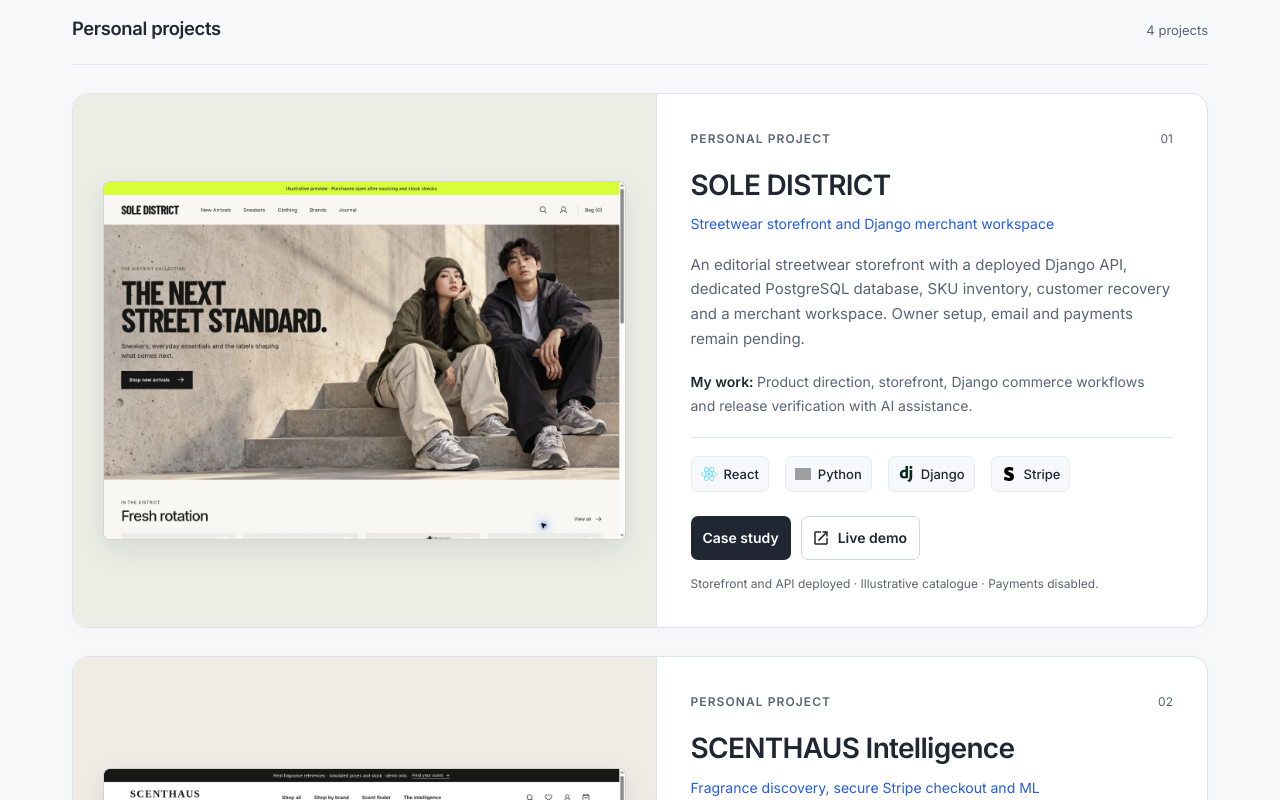
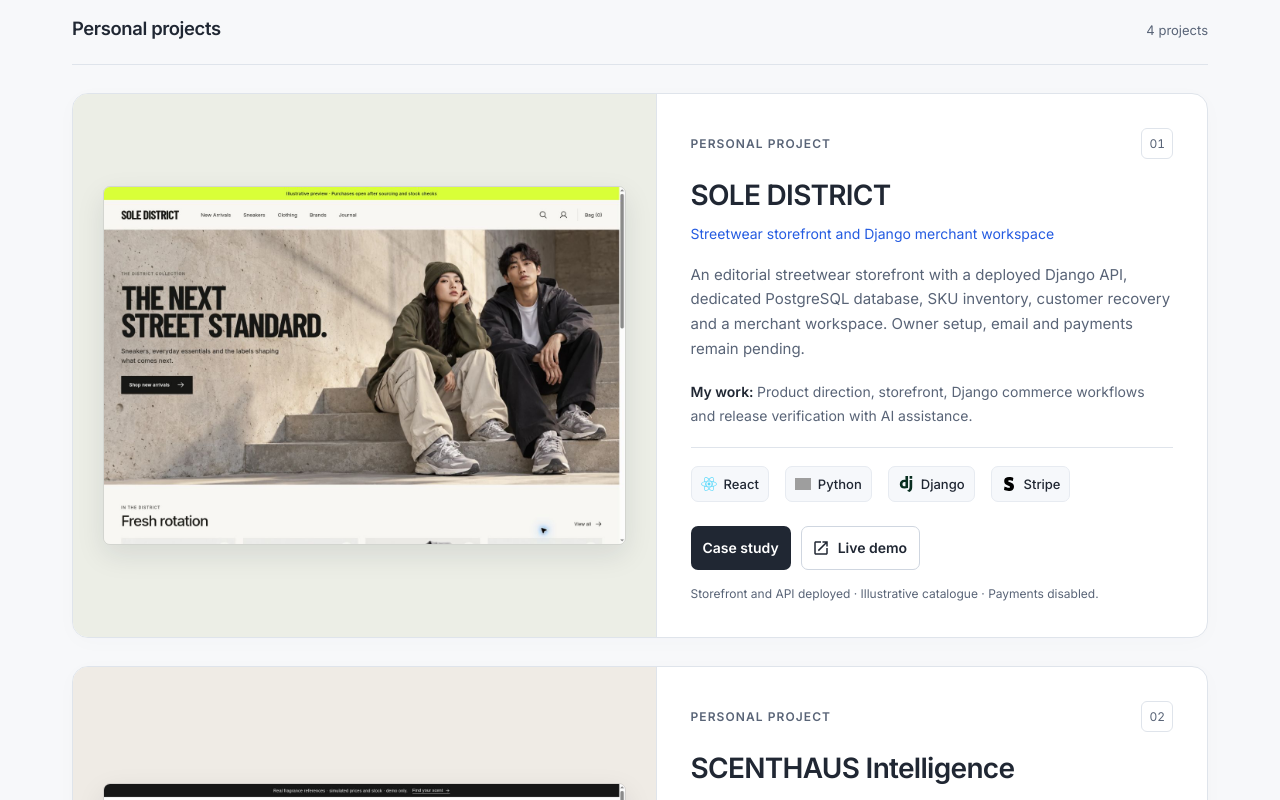
Before and after one commit to TeddyQyuon/TeddyQyuonPortfolio, a React (Vite) app: page / in a window 1280 px wide. Shown: the part 1140-1940 px from the top of the page. Built offline with nearby package versions, Linux system fonts and the light colour scheme; grey boxes are pictures that could not be loaded.

Commit message:
Improve project-card navigation and numbering

```diff
--- a/src/components/projects/ProjectCard.jsx
+++ b/src/components/projects/ProjectCard.jsx
@@ -12,12 +12,12 @@
   const route = `/projects/${project.slug}`;
   const technologies = project.cardTechnologies || project.technologies || [];
   return (
-    <article className={`project-card project-card-${personal ? 'personal' : 'school'}`} data-project={project.slug} aria-labelledby={`project-${project.id}`}>
+    <article className={`project-card project-card-${personal ? 'personal' : 'school'}`} id={project.slug} data-project={project.slug} aria-labelledby={`project-${project.id}`}>
       <Link to={route} className="project-cover-link" aria-label={`View ${project.name} case study`}>
         {cover ? <img className="project-cover" src={cover.src} alt={cover.alt} loading="lazy" width="1348" height="926" /> : <div className="project-cover-fallback"><CodeIcon aria-hidden="true" sx={{ fontSize: 48 }} /></div>}
       </Link>
       <div className="project-body">
-        <div className="project-meta"><span>{personal ? 'Personal project' : project.id === 1 ? 'School · team project' : 'School · individual project'}</span><span>{String(number).padStart(2, '0')}</span></div>
+        <div className="project-meta"><span>{personal ? 'Personal project' : project.id === 1 ? 'School · team project' : 'School · individual project'}</span><span className="project-number">{String(number).padStart(2, '0')}</span></div>
         <Typography variant="h5" component="h4" id={`project-${project.id}`} className="project-title"><Link to={route}>{project.displayName || project.name}</Link></Typography>
         {project.cardSubtitle && <Typography className="project-subtitle">{project.cardSubtitle}</Typography>}
         <Typography className="project-summary" variant="body2">{project.cardSummary || project.summary}</Typography>
```
